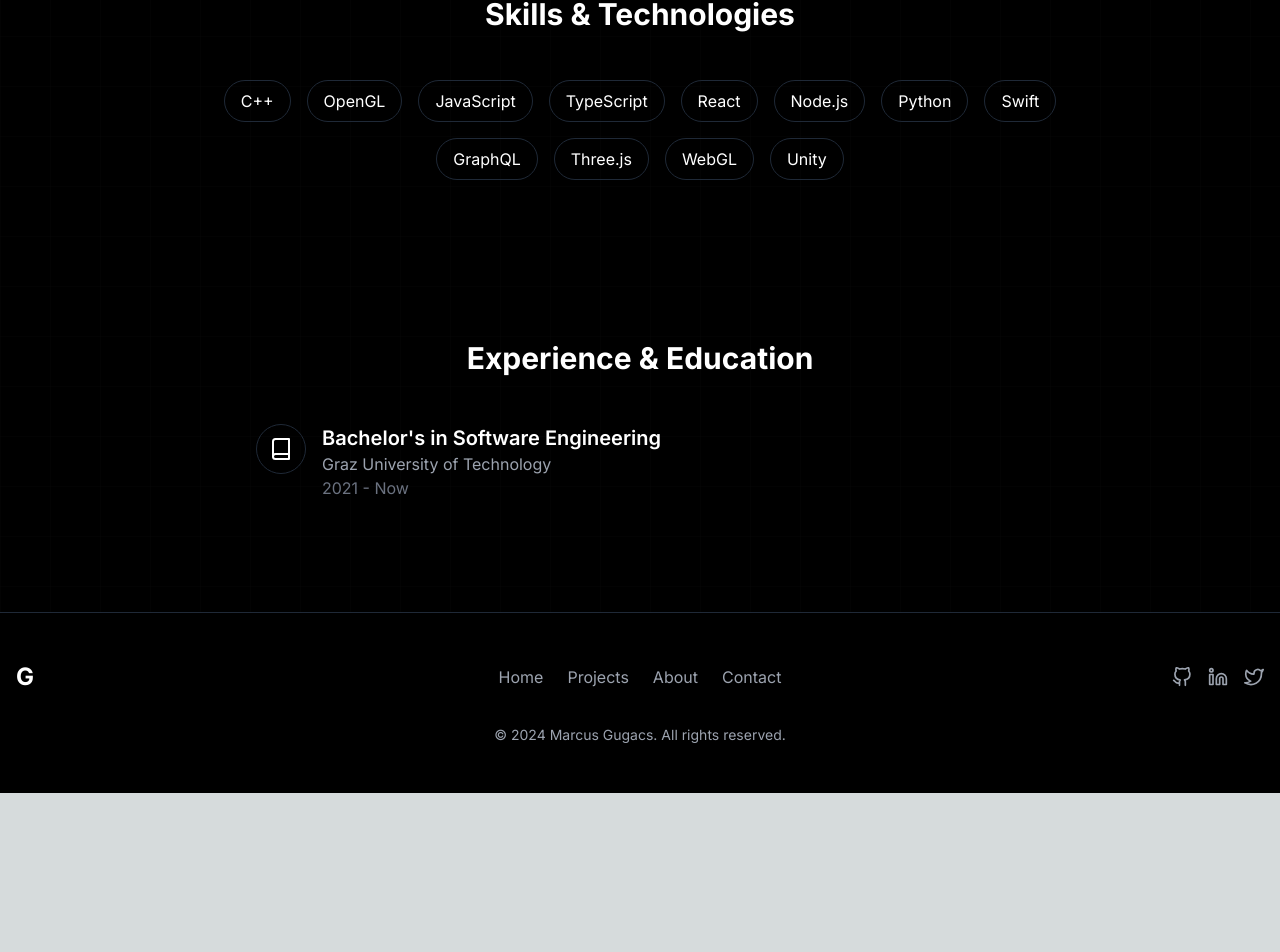
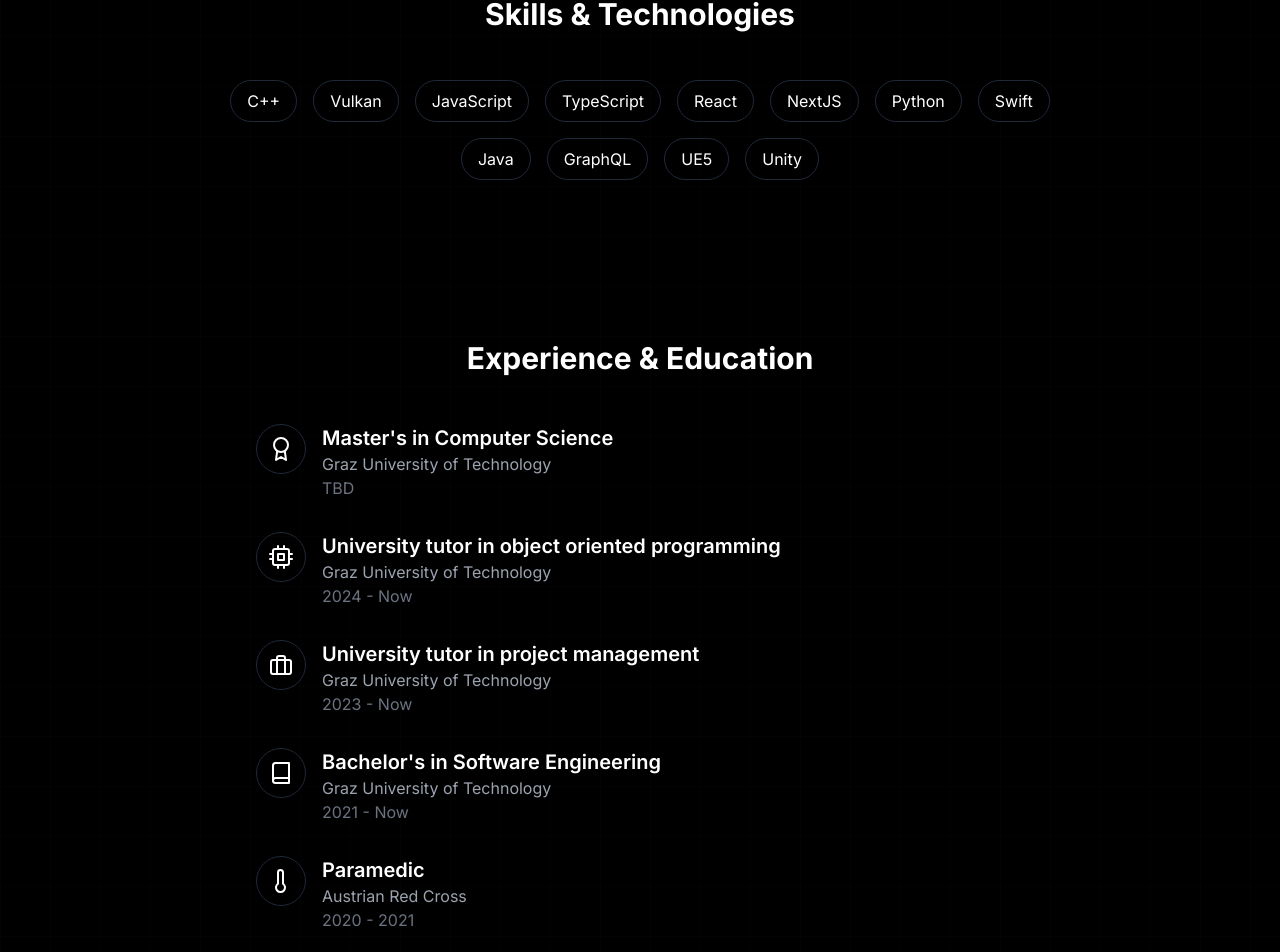
Before and after one commit to IImpaq/portfolio, a Next.js app: page /about in a window 1280 px wide. Shown: the part 1314-2266 px from the top of the page. Before the commit the page ends 2107 px from the top, so only its background shows below. Built offline with nearby package versions, Linux system fonts and the light colour scheme.

Commit message:
Moved data to separate placeholder data file

```diff
--- /dev/null
+++ b/app/lib/placeholder-data.js
@@ -0,0 +1,64 @@
+const {FiCode, FiLayers, FiGlobe, FiBook, FiPenTool, FiTool, FiThermometer, FiCompass, FiCpu, FiBriefcase, FiAward} = require("react-icons/fi");
+
+const skills = [
+    "C++", "Vulkan", "JavaScript", "TypeScript", "React", "NextJS",
+    "Python", "Swift", "Java", "GraphQL", "UE5", "Unity"
+];
+
+const expertiseAreas = [
+    {icon: FiCode, title: "Computer Graphics", description: "Crafting immersive visual experiences"},
+    {icon: FiLayers, title: "Game Engine Development", description: "Building the foundations of interactive worlds"},
+    {icon: FiGlobe, title: "Full-Stack Development", description: "Creating end-to-end web and mobile solutions"},
+];
+
+const projects = [
+    { title: "Advanced Game Engine", description: "A high-performance game engine built with C++ and Vulkan" },
+    { title: "Portfolio", description: "A modern web app using TypeScript and NextJS" },
+    { title: "Neo Template Library", description: "A highly efficient template library to complement modern C++." },
+];
+
+const timeline = [
+    {
+        icon: FiAward,
+        title: "Master's in Computer Science",
+        organization: "Graz University of Technology",
+        period: "TBD"
+    },
+    {
+        icon: FiCpu,
+        title: "University tutor in object oriented programming",
+        organization: "Graz University of Technology",
+        period: "2024 - Now"
+    },
+    {
+        icon: FiBriefcase,
+        title: "University tutor in project management",
+        organization: "Graz University of Technology",
+        period: "2023 - Now"
+    },
+    {
+        icon: FiBook,
+        title: "Bachelor's in Software Engineering",
+        organization: "Graz University of Technology",
+        period: "2021 - Now"
+    },
+    {
+        icon: FiThermometer,
+        title: "Paramedic",
+        organization: "Austrian Red Cross",
+        period: "2020 - 2021"
+    },
+    {
+        icon: FiPenTool,
+        title: "Business education in Vienna",
+        organization: "Business Academy Donaustadt",
+        period: "2015 - 2020"
+    },
+];
+
+module.exports = {
+    skills,
+    expertiseAreas,
+    projects,
+    timeline
+};
--- a/app/ui/about-expertise.tsx
+++ b/app/ui/about-expertise.tsx
@@ -1,20 +1,14 @@
 "use client";
 
-import {FiCode, FiGlobe, FiLayers} from "react-icons/fi";
 import {motion} from "framer-motion";
+import placeholder from "@/app/lib/placeholder-data"
 
 const AboutExpertiseSection = () => {
-  const expertiseAreas = [
-    {icon: FiCode, title: "Computer Graphics", description: "Crafting immersive visual experiences"},
-    {icon: FiLayers, title: "Game Engine Development", description: "Building the foundations of interactive worlds"},
-    {icon: FiGlobe, title: "Full-Stack Development", description: "Creating end-to-end web and mobile solutions"},
-  ];
-
   return (
     <section id="expertise" className="py-20 px-4">
       <h2 className="text-3xl font-bold mb-12 text-center">Areas of Expertise</h2>
       <div className="max-w-5xl mx-auto grid grid-cols-1 md:grid-cols-3 gap-8">
-        {expertiseAreas.map((area, index) => (
+        {placeholder.expertiseAreas.map((area, index) => (
             <motion.div key={area.title}
                         className="border border-gray-800 p-6 rounded-lg text-center"
                         initial={{opacity: 0, y: 20}}
--- a/app/ui/index-expertise-section.tsx
+++ b/app/ui/index-expertise-section.tsx
@@ -1,21 +1,15 @@
 "use client";
 
-import {FiCode, FiGlobe, FiLayers} from "react-icons/fi";
 import {motion} from "framer-motion";
+import placeholder from "@/app/lib/placeholder-data"
 
 const IndexExpertiseSection = () => {
-  const areas = [
-    {icon: FiCode, title: "Computer Graphics", description: "Crafting immersive visual experiences"},
-    {icon: FiLayers, title: "Game Engine Development", description: "Building the foundations of interactive worlds" },
-    {icon: FiGlobe, title: "Full-Stack Development", description: "Creating end-to-end web and mobile solutions" },
-  ];
-
   return (
     <section className="py-20">
       <h2 className="text-3xl font-bold mb-12 text-center">Areas of Expertise</h2>
 
       <div className="grid grid-cols-1 md:grid-cols-3 gap-8">
-        {areas.map((area, index) => (
+        {placeholder.expertiseAreas.map((area, index) => (
           <motion.div key={area.title}
                       className="border border-gray-800 p-6 rounded-lg text-center"
                       initial={{ opacity: 0, y: 20 }}
--- a/app/ui/projects-section.tsx
+++ b/app/ui/projects-section.tsx
@@ -3,19 +3,14 @@
 import {motion} from "framer-motion";
 import Link from "next/link";
 import {FiArrowRight} from "react-icons/fi";
+import placeholder from "@/app/lib/placeholder-data"
 
 const ProjectsSection = () => {
-  const projects = [
-    { title: "Advanced Game Engine", description: "A high-performance game engine built with C++ and Vulkan" },
-    { title: "Portfolio", description: "A modern web app using TypeScript and NextJS" },
-    { title: "Neo Template Library", description: "A highly efficient template library to complement modern C++." },
-  ];
-
   return (
     <section className="py-20">
       <h2 className="text-3xl font-bold mb-12 text-center">Featured Projects</h2>
       <div className="grid grid-cols-1 md:grid-cols-2 lg:grid-cols-3 gap-8">
-        {projects.map((project, index) => (
+        {placeholder.projects.map((project, index) => (
           <motion.div key={project.title}
                       className="border border-gray-800 p-6 rounded-lg"
                       initial={{ opacity: 0, y: 20 }}
--- a/app/ui/skill-section.tsx
+++ b/app/ui/skill-section.tsx
@@ -1,23 +1,19 @@
 "use client";
 
 import {motion} from "framer-motion";
+import placeholder from "@/app/lib/placeholder-data"
 
 const SkillsSection = () => {
-  const skills = [
-    "C++", "OpenGL", "JavaScript", "TypeScript", "React", "Node.js",
-    "Python", "Swift", "GraphQL", "Three.js", "WebGL", "Unity"
-  ];
-
   return (
     <section className="py-20 px-4">
       <h2 className="text-3xl font-bold mb-12 text-center">Skills & Technologies</h2>
       <div className="max-w-4xl mx-auto flex flex-wrap justify-center gap-4">
-        {skills.map((skill, index) => (
+        {placeholder.skills.map((skill, index) => (
           <motion.div key={skill}
-                      className="border border-gray-800 px-4 py-2 rounded-full"
+                      className="border border-gray-800 px-4 py-2 rounded-full cursor-pointer"
                       initial={{opacity: 0, scale: 0.5}}
                       animate={{opacity: 1, scale: 1}}
-                      transition={{duration: 0.5, delay: index * 0.05}}
+                      transition={{duration: 0.5}}
                       whileHover={{scale: 1.1, borderColor: 'white'}}>
             {skill}
           </motion.div>
--- a/app/ui/timeline-section.tsx
+++ b/app/ui/timeline-section.tsx
@@ -1,23 +1,14 @@
 "use client";
 
-import {FiAward, FiBook, FiBriefcase} from "react-icons/fi";
 import TimelineItem from "@/app/ui/timeline-item";
+import placeholder from "@/app/lib/placeholder-data"
 
 const TimelineSection = () => {
-  const timelineItems = [
-    {
-      icon: FiBook,
-      title: "Bachelor's in Software Engineering",
-      organization: "Graz University of Technology",
-      period: "2021 - Now"
-    },
-  ];
-
   return (
     <section className="py-20 px-4">
       <h2 className="text-3xl font-bold mb-12 text-center">Experience & Education</h2>
       <div className="max-w-3xl mx-auto">
-        {timelineItems.map((item, index) => (
+        {placeholder.timeline.map((item, index) => (
           <TimelineItem key={item.title} item={item} index={index}/>
         ))}
       </div>
```
